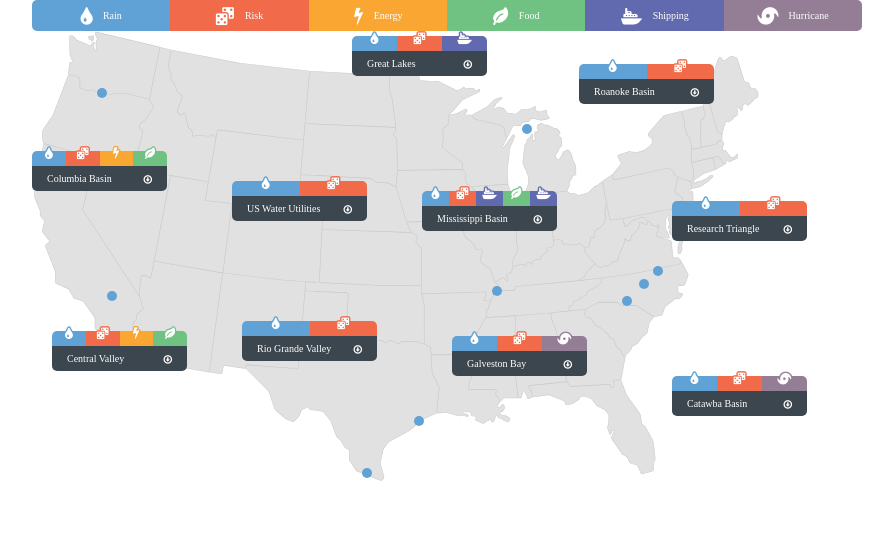
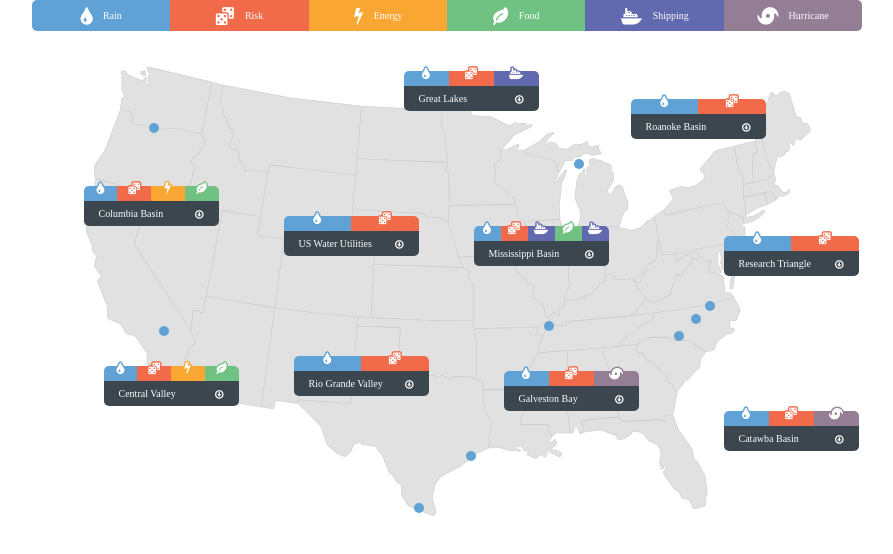
Before and after one commit to chrisATriversagency/mapiframe, a plain HTML site: page index.html in a window 1280 px wide. Shown: the whole page, without its empty margins (193-1086 px from the left). Drawn offline with Linux system fonts and the light colour scheme; files whose address does not match are found by name.

Commit message:
center map and add margin

```diff
--- a/index.html
+++ b/index.html
@@ -43,8 +43,8 @@
 
         </div>
 
-
-        <div id="map" class="">
+        <div class="map-wrapper">
+                    <div id="map" class="">
             <div id="columbia-basin--dot" class="dot">
 
             </div>
@@ -550,6 +550,7 @@
             </div>
 
         </div>
+        </div>
 
         <script type="text/javascript" src="scripts.js"></script>
 
--- a/style.css
+++ b/style.css
@@ -55,12 +55,18 @@ body {
 	margin: 0 auto;
 }
 
+.map-wrapper{
+	text-align: center;
+}
+
 #map {
     position: relative;
+    display: inline-block;
 }
 
 .legend {
 	display: flex;
+	margin-bottom: 35px;
 }
 
 .key {
```
